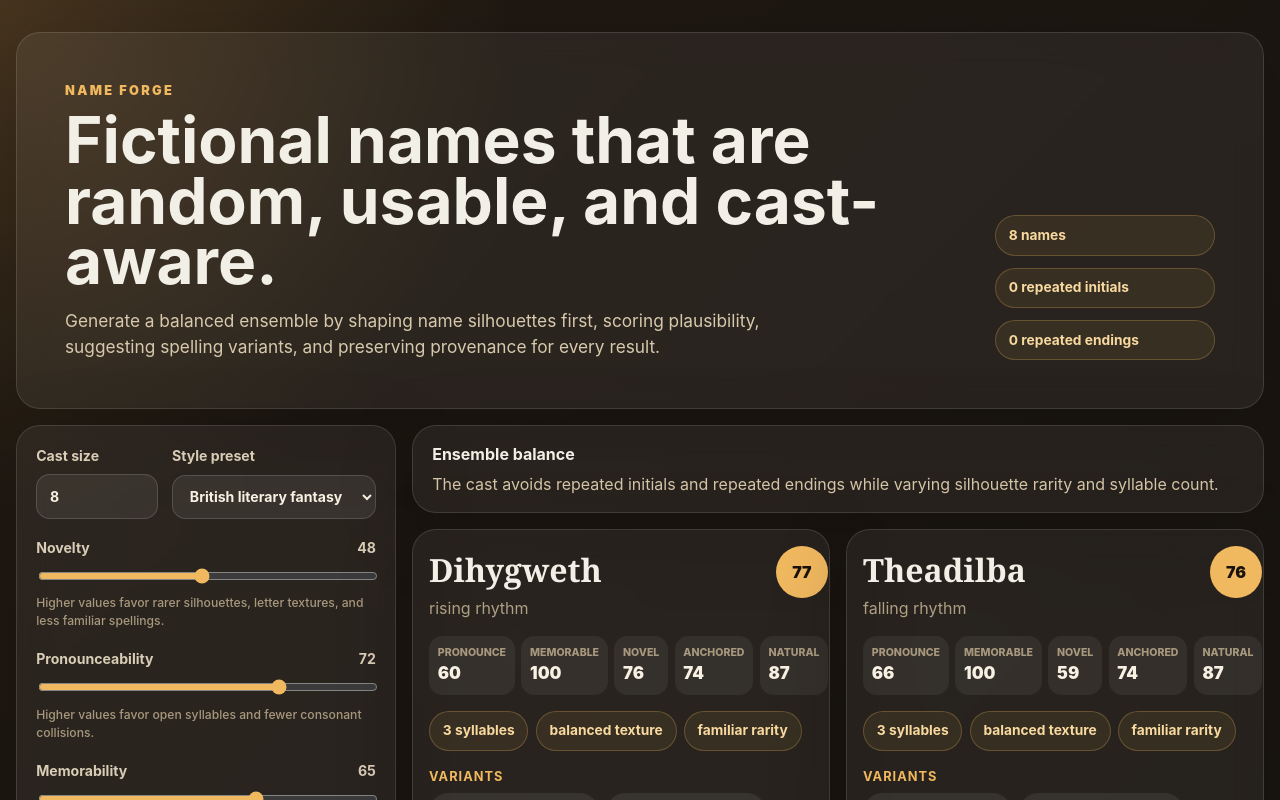
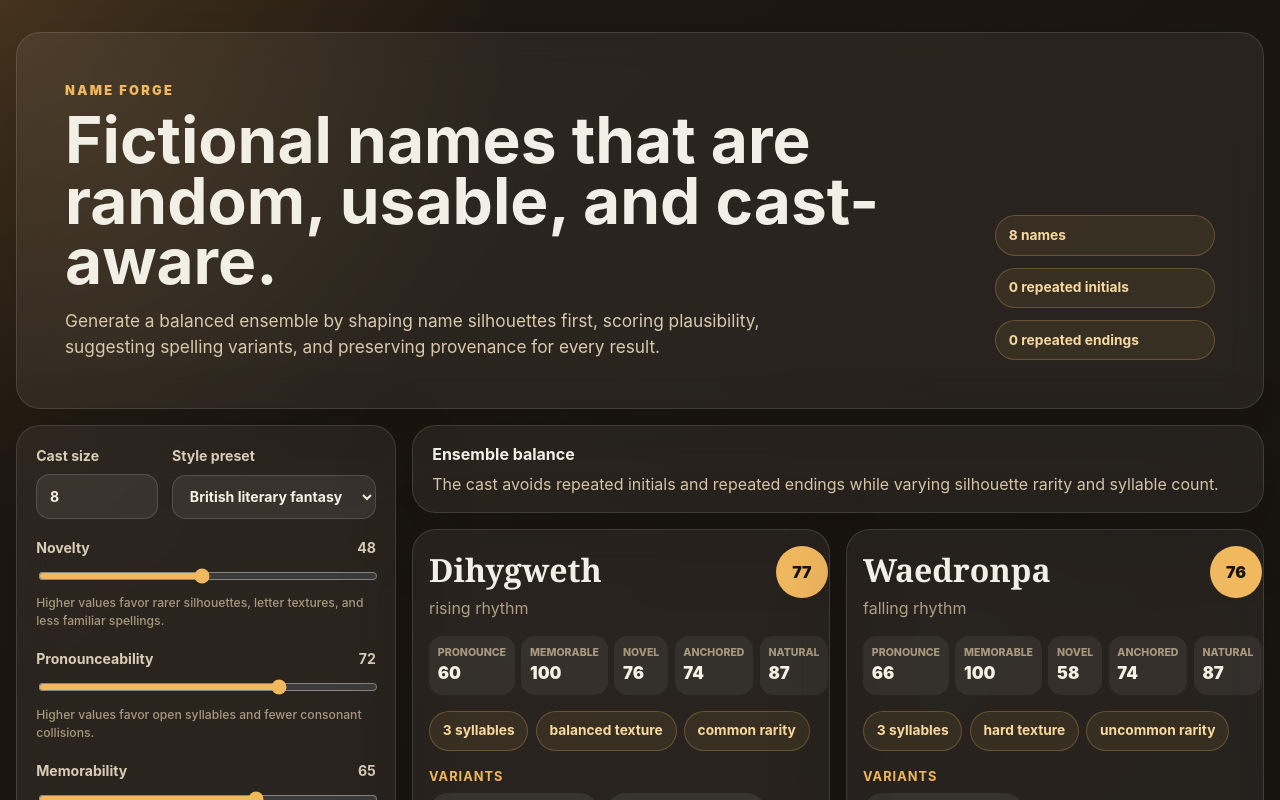
Before and after one commit to jaahay/name-forge, a React (Vite) app: page / in a window 1280 px wide. Shown: the top 800 px of the page. Built offline with nearby package versions, Linux system fonts and the light colour scheme.

Commit message:
Use MMO-style rarity bands

```diff
--- a/src/engine/silhouettes.ts
+++ b/src/engine/silhouettes.ts
@@ -2,7 +2,7 @@ import type { GenerationSettings, NameSilhouette, RarityBand, StylePack } from '
 import type { SeededRandom } from './random';
 import { clamp, lerp } from './random';
 
-const rarityOrder: RarityBand[] = ['common', 'familiar', 'uncommon', 'rare'];
+const rarityOrder: RarityBand[] = ['common', 'uncommon', 'rare', 'epic', 'legendary'];
 
 function selectRarity(settings: GenerationSettings, pack: StylePack, random: SeededRandom): RarityBand {
   const baseline = random.pickWeighted(pack.silhouetteBias.rarityBands);
```
